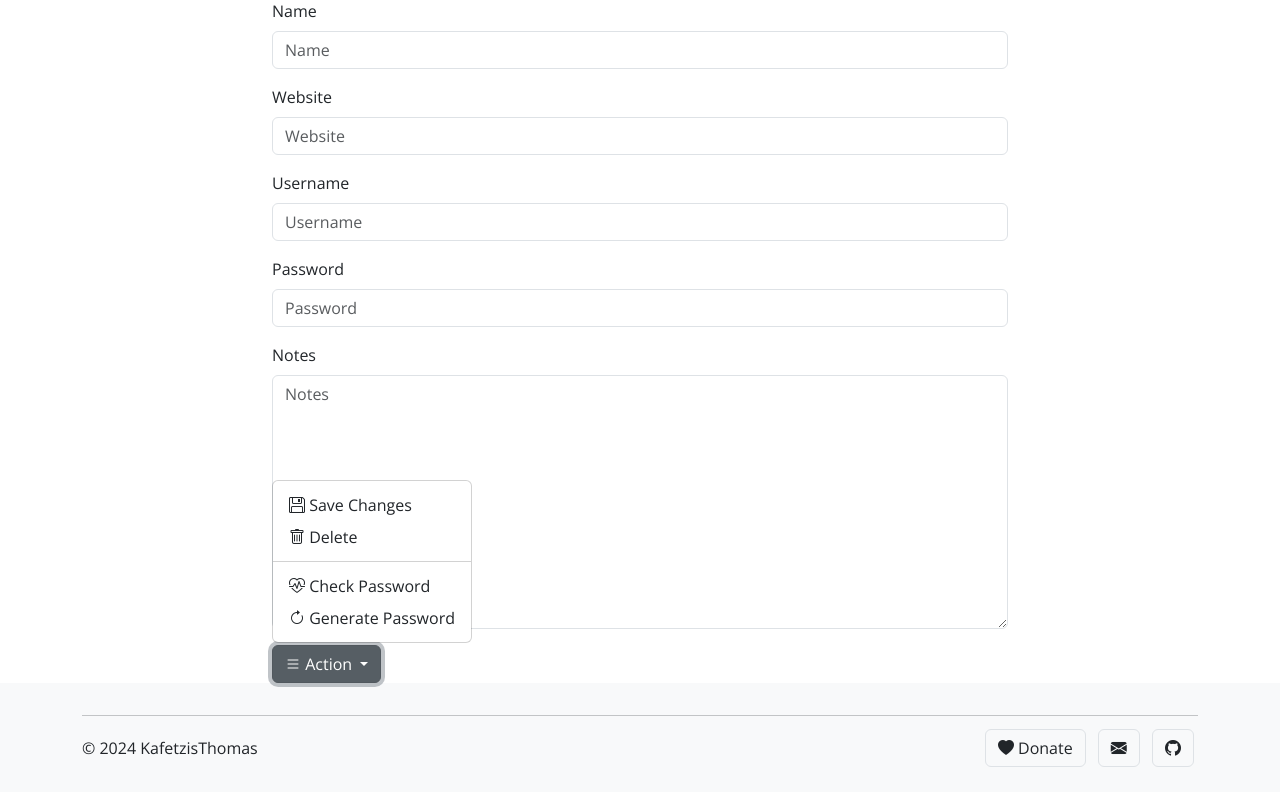
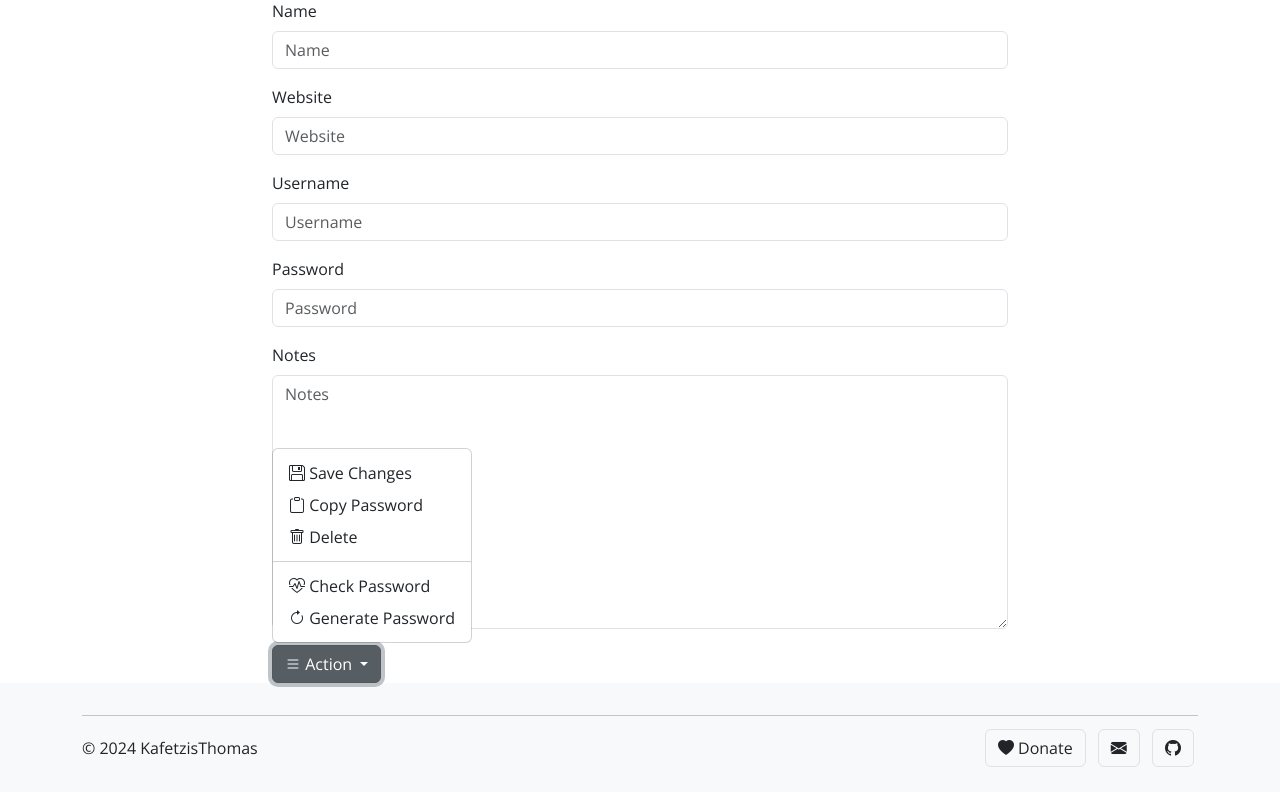
Before and after one commit to KafetzisThomas/PassManagerWeb, a Django app: template passmanager/templates/passmanager/edit_item.html in a window 1280 px wide, after a click on "Action". Shown: the part 177-969 px from the top of the page. Run offline with Django 5.2, Linux system fonts and the light colour scheme; the template is opened without the code that fills it: values that come from a table or form of the project are taken from there, others are empty; parts of the project's set-up code (start-up, migrations or seed data) failed here and were passed over; some libraries are stand-ins or nearby versions.

```diff
--- a/passmanager/forms.py
+++ b/passmanager/forms.py
@@ -3,6 +3,12 @@ from .models import Item
 
 
 class ItemForm(forms.ModelForm):
+    password = forms.CharField(
+        widget=forms.PasswordInput(
+            render_value=True,
+        )
+    )
+
     class Meta:
         model = Item
         fields = ["name", "website", "username", "password", "notes"]
--- a/passmanager/templates/passmanager/edit_item.html
+++ b/passmanager/templates/passmanager/edit_item.html
@@ -28,6 +28,11 @@
                 <li>
                     <button class="dropdown-item" type="submit" name="action" value="save">
                         <i class="bi bi-floppy"></i> Save Changes
+                    </button>
+                </li>
+                <li>
+                    <button class="dropdown-item copy-password-btn" type="submit" name="action" value="copy_password">
+                        <i class="bi bi-clipboard"></i> Copy Password
                     </button>
                 </li>
                 <li>
--- a/passmanager/views.py
+++ b/passmanager/views.py
@@ -1,4 +1,5 @@
 import os
+import pyperclip
 from django.shortcuts import render, redirect
 from django.contrib.auth.decorators import login_required
 from django.core.paginator import Paginator
@@ -161,6 +162,9 @@ def edit_item(request, item_id):
                 )
                 return redirect("vault")
 
+            elif action == "copy_password":
+                pyperclip.copy(form.cleaned_data.get("password"))
+
             elif action == "generate_password":
                 generated_password = generate_password(
                     length=12,
--- a/requirements.txt
+++ b/requirements.txt
@@ -19,6 +19,7 @@ psycopg2-binary==2.9.9
 pwnedpasswords==2.0.0
 pycparser==2.22
 pyotp==2.9.0
+pyperclip==1.9.0
 python-dotenv==1.0.1
 soupsieve==2.5
 sqlparse==0.5.0
```
